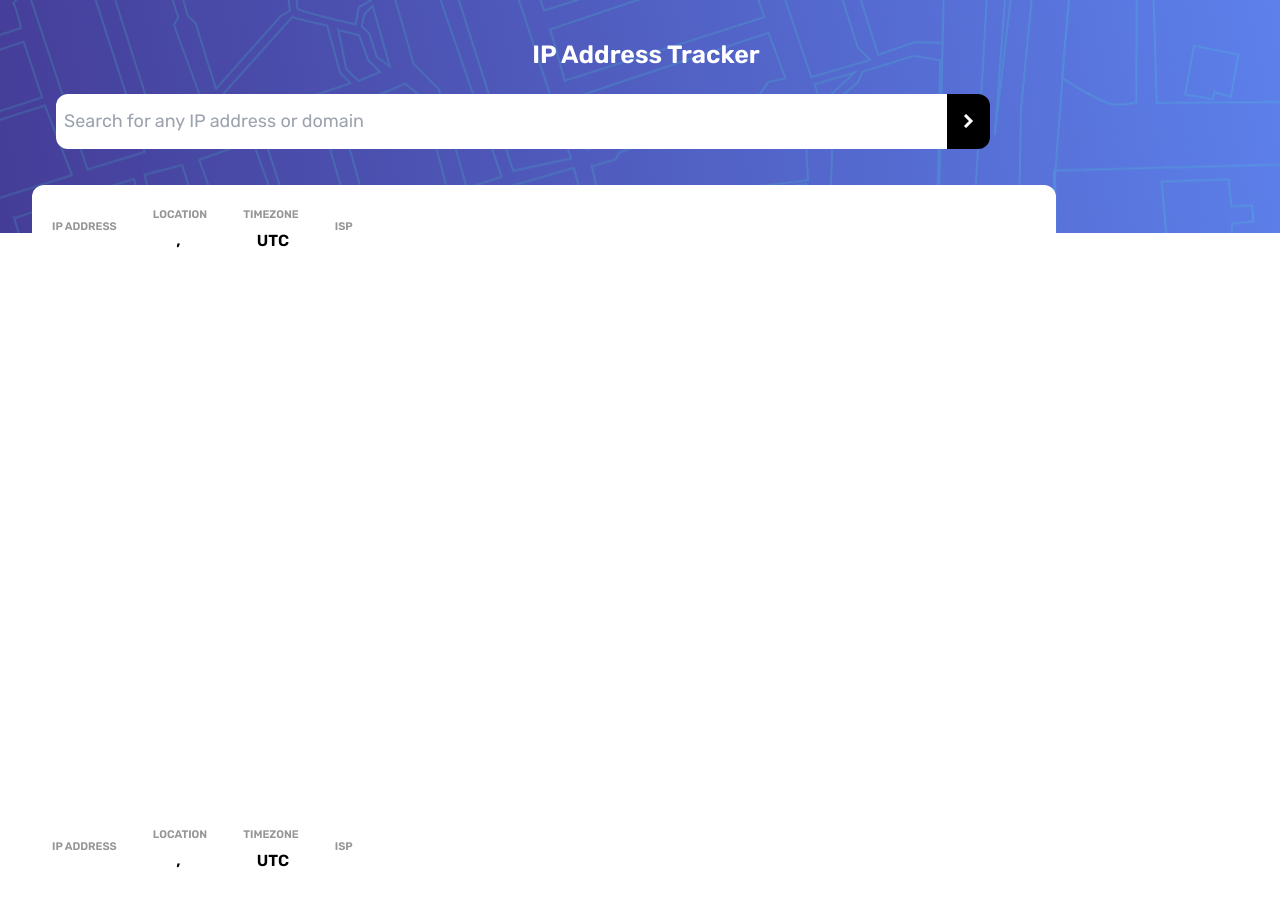
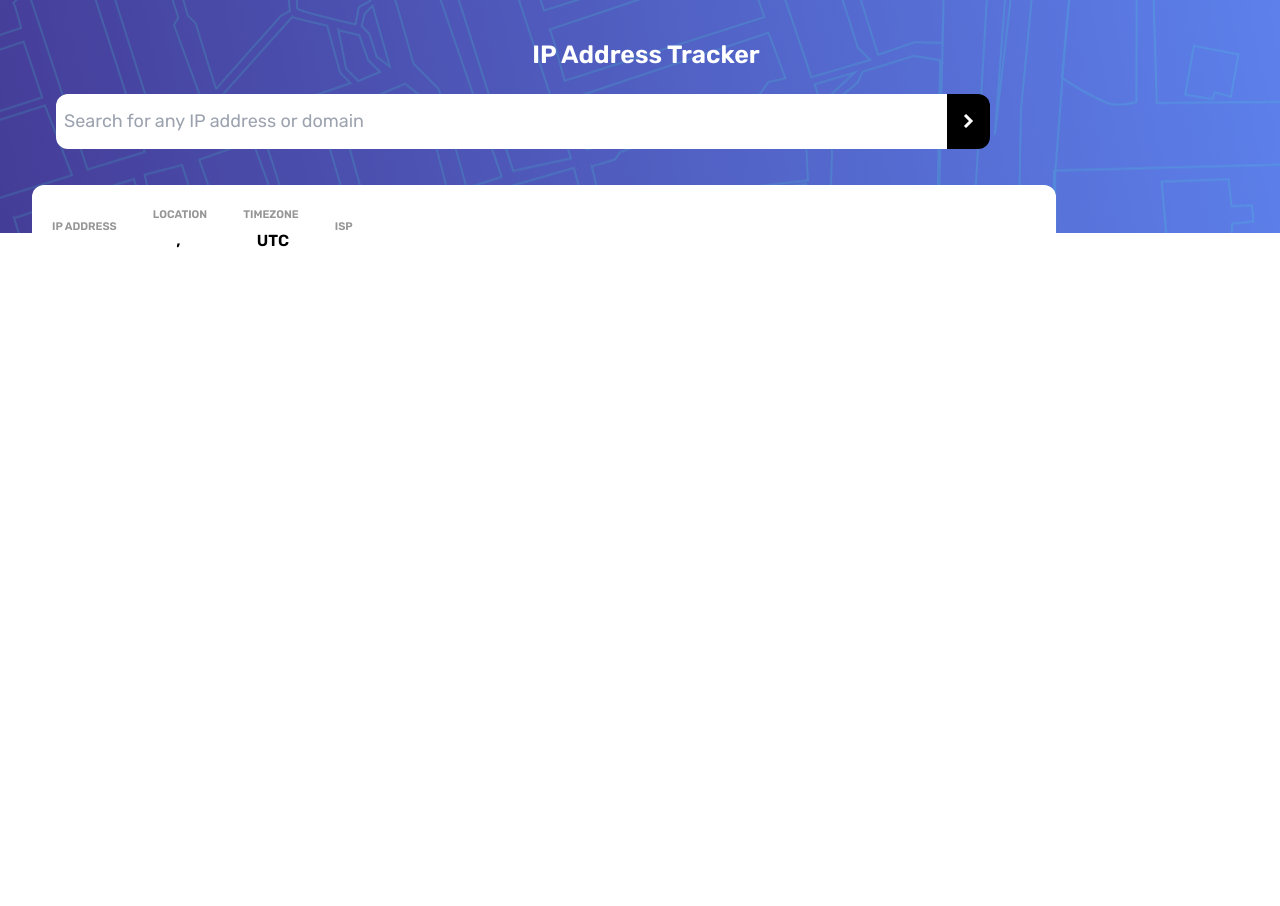
Before and after one commit to vinimercesbr/ip-address-tracker, a Vue app: page / in a window 1280 px wide. Shown: the top 906 px of the page. Built offline with nearby package versions, Linux system fonts and the light colour scheme; no server answers.

Commit message:
car duplicado resolvido

```diff
--- a/src/App.vue
+++ b/src/App.vue
@@ -18,7 +18,7 @@ export default{
       <Form/>
     </div>
     <div id="card">
-      <IpLocator/>
+
     </div>
     <div id="map">
       <Map/>
```
